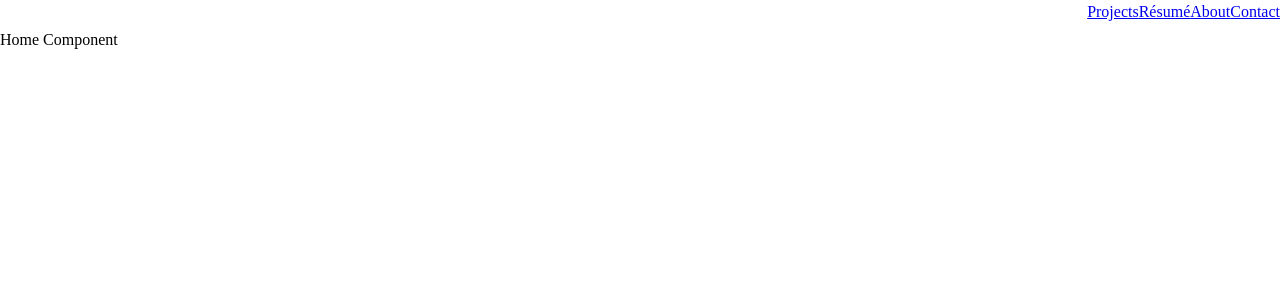
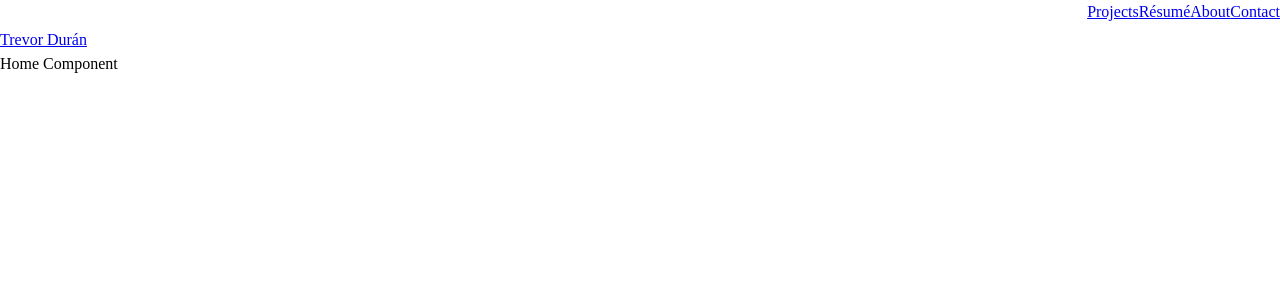
Before and after one commit to trevclev0/clevertrevor, a React (Create React App) app: page / in a window 1280 px wide. Shown: the top 300 px of the page. Built offline with nearby package versions, Linux system fonts and the light colour scheme.

Commit message:
feat: add text next to logo

```diff
--- a/src/components/Navbar/Navbar.tsx
+++ b/src/components/Navbar/Navbar.tsx
@@ -5,7 +5,7 @@ import { ReactComponent as Logo } from '../../assets/logo.svg'
 function Navbar() {
   return <>
     <nav>
-      <Link to="/"><Logo height={28} width={28} /></Link>
+      <Link to="/"><Logo height={28} width={28} />Trevor Dur&aacute;n</Link>
       <ul>
         <li><Link to="/projects">Projects</Link></li>
         <li><Link to="/resume">R&eacute;sum&eacute;</Link></li>
```
